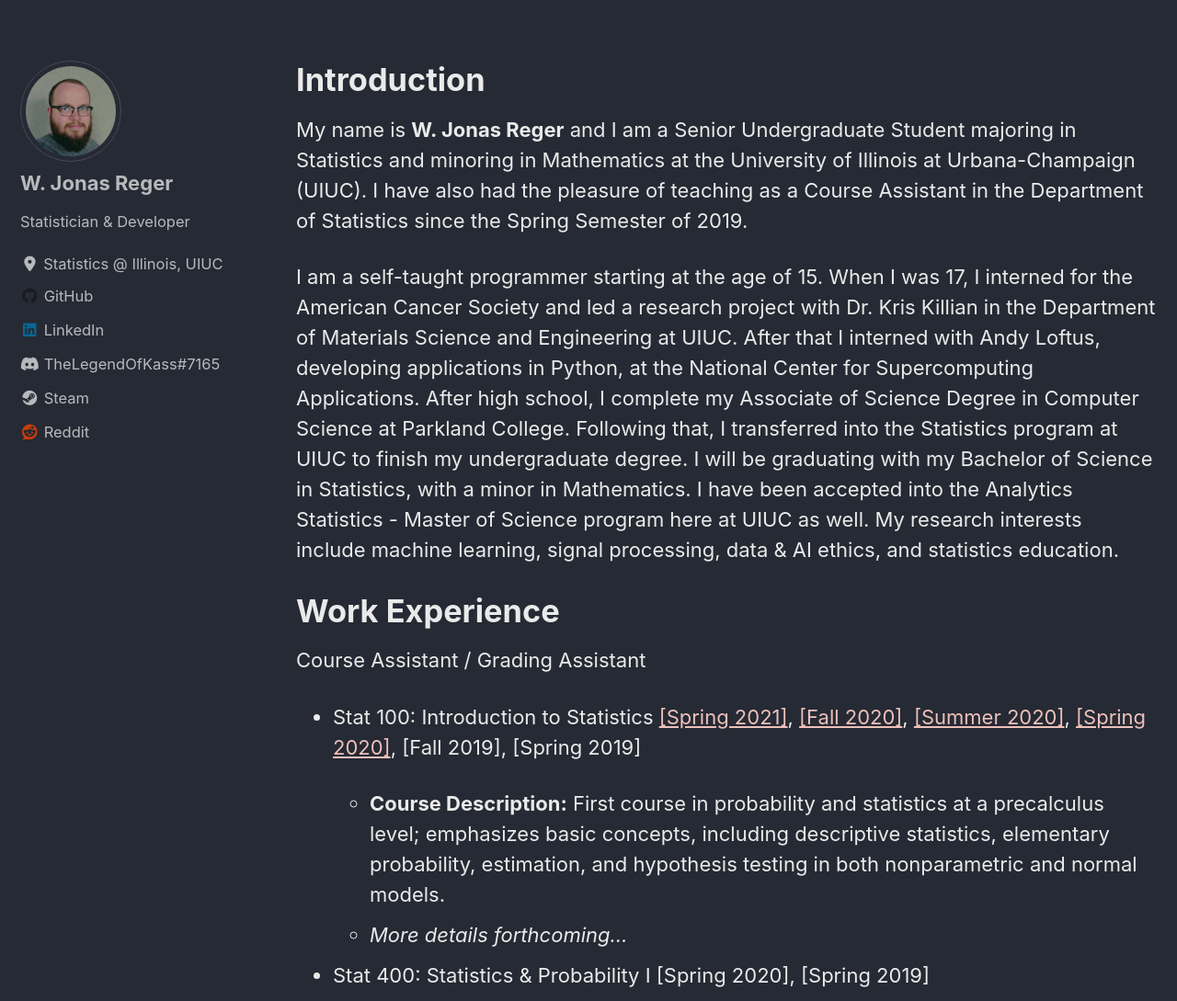
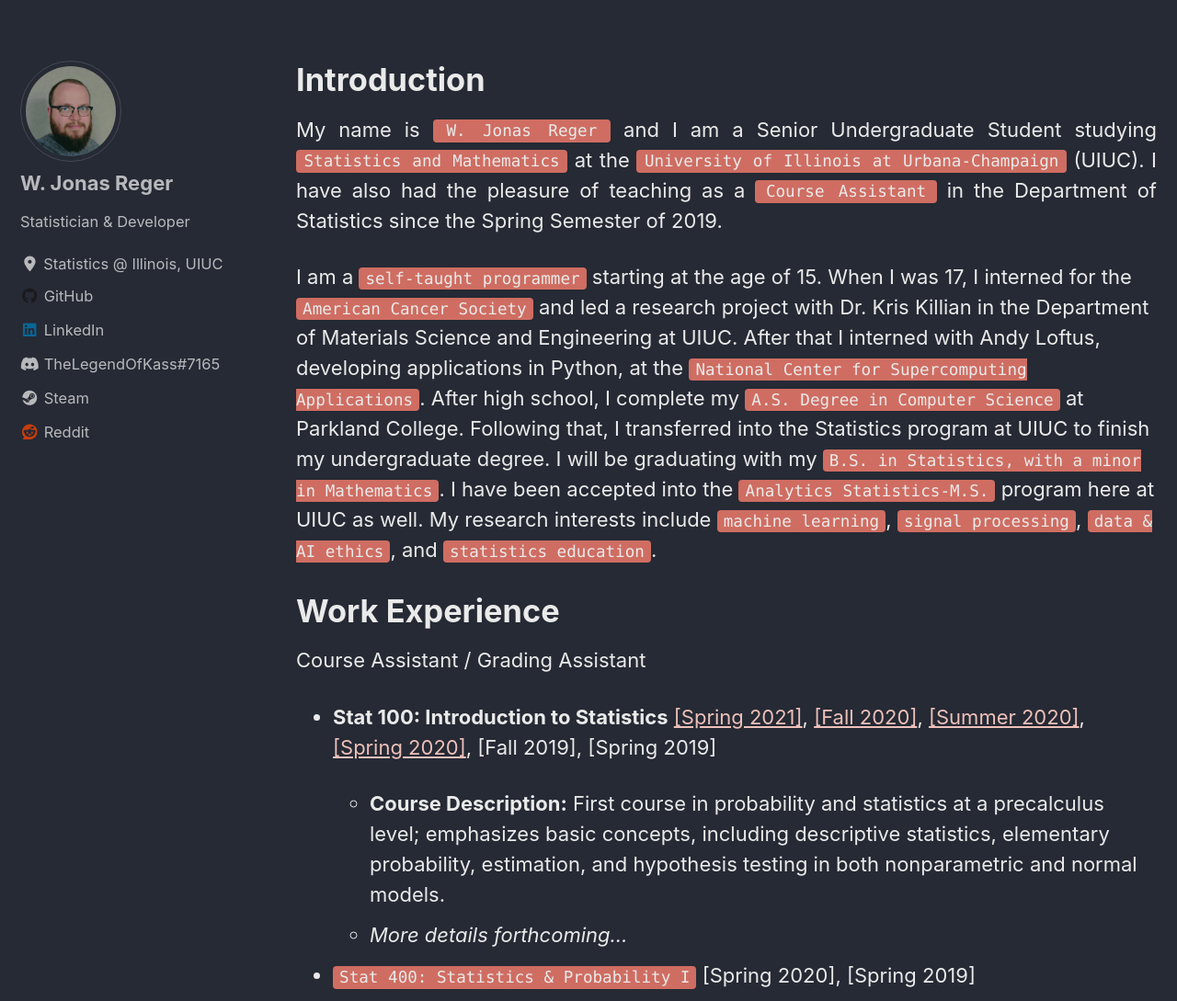
Before and after one commit to wjonasreger/website, a Jekyll site: the page built from _pages/about.md, in a window 1280 px wide and 1400 px high. Shown: the part 311-1400 px from the top of the window at 92% size. Built offline with Jekyll 4.4.1, drawn with Linux system fonts in a browser that asks for light colours; cached includes are drawn as plain includes; nearby versions of some CDN libraries.

Commit message:
updating styling for about me page and home page

```diff
--- a/_pages/about.md
+++ b/_pages/about.md
@@ -13,20 +13,21 @@ header:
 
 # Introduction
 
-My name is **W. Jonas Reger** and I am a Senior Undergraduate Student majoring in Statistics and minoring in Mathematics at the University of Illinois at Urbana-Champaign (UIUC). I have also had the pleasure of teaching as a Course Assistant in the Department of Statistics since the Spring Semester of 2019.
+My name is `W. Jonas Reger` and I am a Senior Undergraduate Student studying `Statistics and Mathematics` at the `University of Illinois at Urbana-Champaign` (UIUC). I have also had the pleasure of teaching as a `Course Assistant` in the Department of Statistics since the Spring Semester of 2019.
+{: style="text-align: justify;"}
 
-I am a self-taught programmer starting at the age of 15. When I was 17, I interned for the American Cancer Society and led a research project with Dr. Kris Killian in the Department of Materials Science and Engineering at UIUC. After that I interned with Andy Loftus, developing applications in Python, at the National Center for Supercomputing Applications. After high school, I complete my Associate of Science Degree in Computer Science at Parkland College. Following that, I transferred into the Statistics program at UIUC to finish my undergraduate degree. I will be graduating with my Bachelor of Science in Statistics, with a minor in Mathematics. I have been accepted into the Analytics Statistics - Master of Science program here at UIUC as well. My research interests include machine learning, signal processing, data & AI ethics, and statistics education.
+I am a `self-taught programmer` starting at the age of 15. When I was 17, I interned for the `American Cancer Society` and led a research project with Dr. Kris Killian in the Department of Materials Science and Engineering at UIUC. After that I interned with Andy Loftus, developing applications in Python, at the `National Center for Supercomputing Applications`. After high school, I complete my `A.S. Degree in Computer Science` at Parkland College. Following that, I transferred into the Statistics program at UIUC to finish my undergraduate degree. I will be graduating with my `B.S. in Statistics, with a minor in Mathematics`. I have been accepted into the `Analytics Statistics-M.S.` program here at UIUC as well. My research interests include `machine learning`, `signal processing`, `data & AI ethics`, and `statistics education`.
 
 # Work Experience
 
 Course Assistant / Grading Assistant
 
-* Stat 100: Introduction to Statistics <a href="https://karleflanagan.github.io/stat100S21/" target = "_blank">[Spring 2021]</a>, <a href="https://karleflanagan.github.io/stat100F20/" target="_blank">[Fall 2020]</a>, <a href="https://nkha149.github.io/stat100-su2020/" target="_blank">[Summer 2020]</a>, <a href="https://karleflanagan.github.io/stat100S20/" target="_blank">[Spring 2020]</a>, [Fall 2019], [Spring 2019]
+* **Stat 100: Introduction to Statistics** <a href="https://karleflanagan.github.io/stat100S21/" target = "_blank">[Spring 2021]</a>, <a href="https://karleflanagan.github.io/stat100F20/" target="_blank">[Fall 2020]</a>, <a href="https://nkha149.github.io/stat100-su2020/" target="_blank">[Summer 2020]</a>, <a href="https://karleflanagan.github.io/stat100S20/" target="_blank">[Spring 2020]</a>, [Fall 2019], [Spring 2019]
 
   * **Course Description:** First course in probability and statistics at a precalculus level; emphasizes basic concepts, including descriptive statistics, elementary probability, estimation, and hypothesis testing in both nonparametric and normal models.
   * _More details forthcoming..._
 
-* Stat 400: Statistics & Probability I [Spring 2020], [Spring 2019]
+* `Stat 400: Statistics & Probability I` [Spring 2020], [Spring 2019]
 
   * **Course Description:** Introduction to mathematical statistics that develops probability as needed; includes the calculus of probability, random variables, expectation, distribution functions, central limit theorem, point estimation, confidence intervals, and hypothesis testing. Offers a basic one-term introduction to statistics and also prepares students for STAT 410.
   * _More details forthcoming..._
@@ -66,7 +67,7 @@ _Additional experience can be found on my LinkedIn page._
 
 You may contact me via <a href='https://www.linkedin.com/in/wjonasreger' target="_blank">LinkedIn</a>, or via email.
 
-* w reger 2 at illinois dot edu
+* `w reger 2 at illinois dot edu`
 
 
 {: style="text-align: justify;"}
--- a/index.html
+++ b/index.html
@@ -7,4 +7,7 @@ header:
   caption: "Photo credit: [**Jacek Smoter on Unsplash**](https://unsplash.com/photos/rEGEeXPQ1FU)"
 ---
 
-Wow. So empty. But there's a pretty picture.
+<figure style="width: 200px; margin: 0; margin-right: 20px;" class="align-left">
+  <img src="https://i.imgur.com/Urqzfrx.png" alt="">
+  <figcaption style="color: grey;">Developed @ Illinois</figcaption>
+</figure>
```
Also changed, not shown: _pages/pnorm.md (+2 -2 lines).
